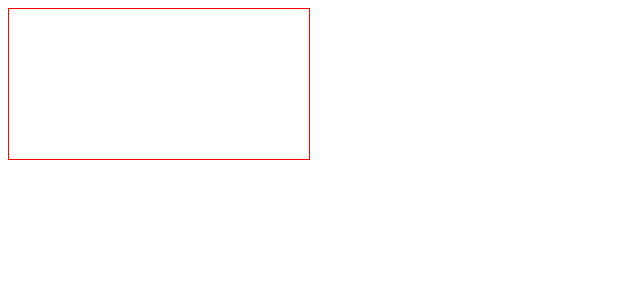
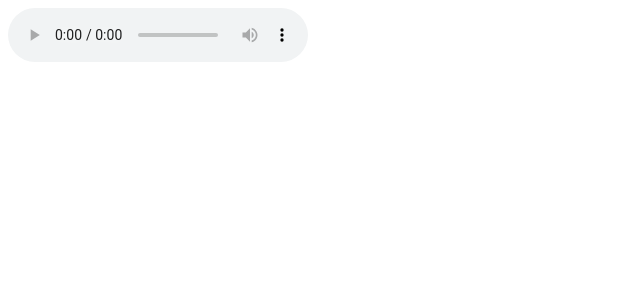
Before and after one commit to joeban0608/fst-svelte-app, a Svelte app: page / in a window 1280 px wide. Shown: the top 300 px of the page, without its empty margins (0-640 px from the left). Built offline with nearby package versions, Linux system fonts and the light colour scheme.

Commit message:
feat: audio bind

```diff
--- a/src/components/BindDemo.svelte
+++ b/src/components/BindDemo.svelte
@@ -21,7 +21,7 @@
 <input type="radio" bind:group={selected} value={3}/>
 {selected} -->
 
-<script>
+<!-- <script>
   import { onMount } from "svelte";
 
   let canvas;
@@ -39,4 +39,13 @@
   }
 </style>
 
-<canvas bind:this={canvas} bind:clientWidth={width}/>
+<canvas bind:this={canvas} bind:clientWidth={width}/> -->
+
+<script>
+
+  let time = 0; // 初始化 time 为 0
+
+  $: console.log('time 變化:', time);
+</script>
+
+<audio src="jacinto-1.mp3" bind:currentTime={time} controls></audio>
```
Also changed, not shown: 1 other file (tests, documents, lock files or other folders).
